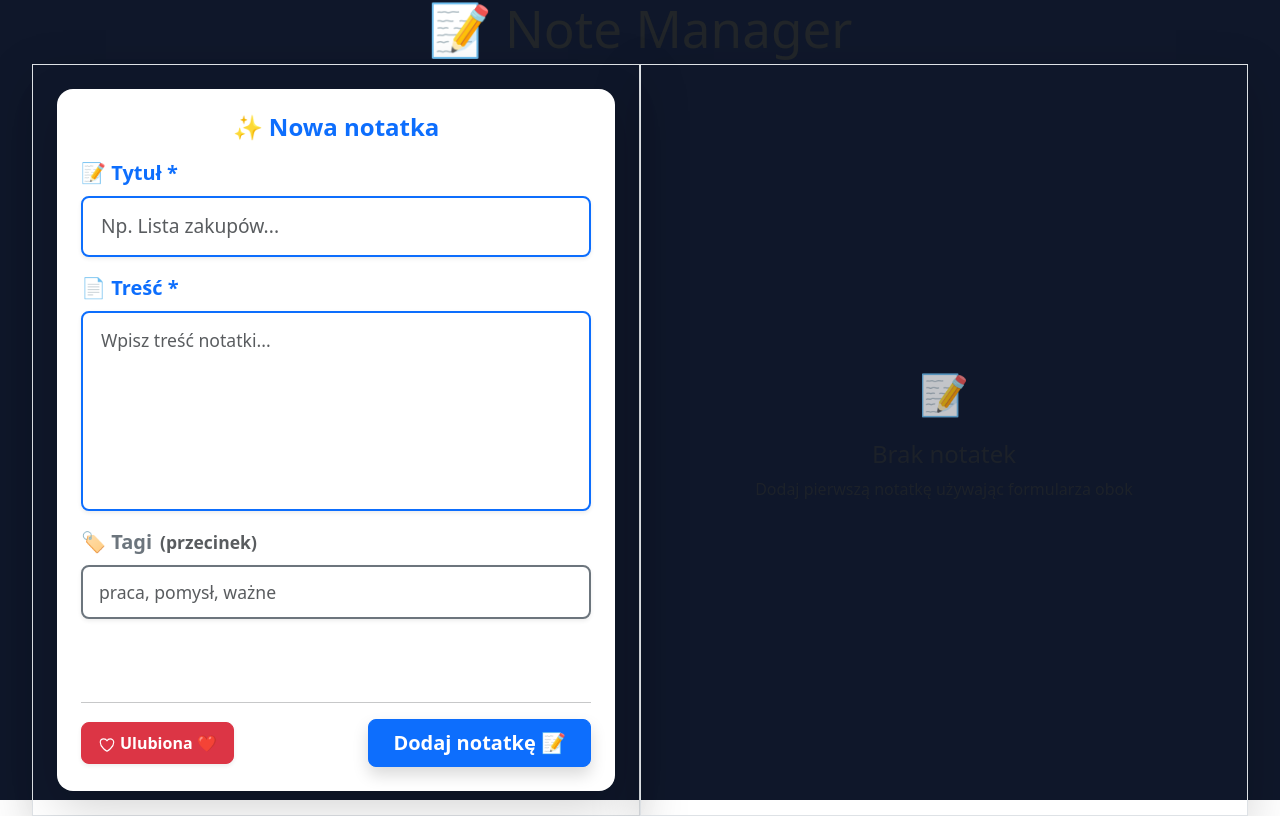
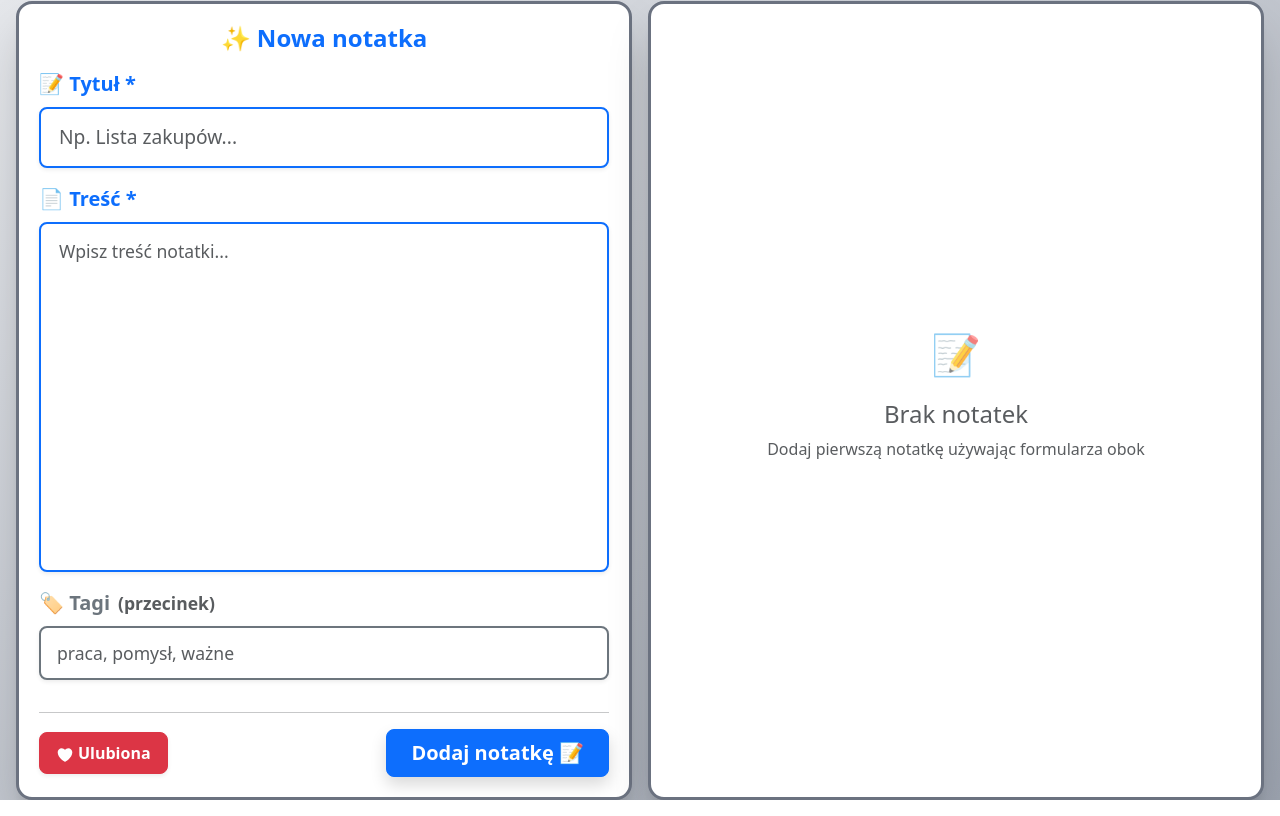
Before and after one commit to pawel2685/note-manager, a React (Vite) app: page / in a window 1280 px wide. Both pictures are taken after a click on the button "Ulubiona". Built offline with nearby package versions, Linux system fonts and the light colour scheme.

Commit message:
Change app theme and display view

```diff
--- a/src/App.tsx
+++ b/src/App.tsx
@@ -7,18 +7,63 @@ function App() {
   const { notes, loading, create, remove, toggleFavorite } = useNotes();
 
   return (
-    <div className="min-h-screen bg-slate-900 p-6">
-      <div className="mx-auto max-w-[95%] h-[calc(100vh-3rem)]">
-        <h1 className="text-3xl font-bold text-slate-100 mb-6 text-center">
+    <div
+      className="h-screen"
+      style={{
+        background: 'linear-gradient(to bottom right, rgb(229, 231, 235), rgb(156, 163, 175))',
+        minHeight: '100vh',
+        overflow: 'hidden',
+        padding: '1rem',
+        boxSizing: 'border-box'
+      }}
+    >
+      <div
+        className="h-full flex flex-col"
+        style={{
+          maxWidth: '100%',
+          width: '100%',
+          margin: '0 auto'
+        }}
+      >
+        <h1 className="text-3xl font-bold mb-4 text-center py-2" style={{ color: '#2563eb' }}>
           📝 Note Manager
         </h1>
 
-        <main className="flex gap-6 h-full">
-          <div className="w-1/2 border border-slate-700 rounded-xl bg-slate-800/80 p-4 shadow-lg shadow-slate-900/50 backdrop-blur">
+        <main
+          className="flex flex-1 min-h-0"
+          style={{
+            gap: '1rem',
+            width: '100%',
+            maxWidth: '100%'
+          }}
+        >
+          <div
+            className="bg-white"
+            style={{
+              width: 'calc(50% - 0.5rem)',
+              padding: '1.25rem',
+              borderRadius: '1rem',
+              boxShadow: '0 25px 50px -12px rgba(0, 0, 0, 0.25), 0 10px 10px -5px rgba(0, 0, 0, 0.1)',
+              border: '3px solid rgb(107, 114, 128)',
+              overflow: 'hidden',
+              boxSizing: 'border-box'
+            }}
+          >
             <AddNoteForm onCreate={create} />
           </div>
 
-          <div className="w-1/2 border border-slate-700 rounded-xl bg-slate-800/80 p-4 shadow-lg shadow-slate-900/50 backdrop-blur">
+          <div
+            className="bg-white"
+            style={{
+              width: 'calc(50% - 0.5rem)',
+              padding: '1.25rem',
+              borderRadius: '1rem',
+              boxShadow: '0 25px 50px -12px rgba(0, 0, 0, 0.25), 0 10px 10px -5px rgba(0, 0, 0, 0.1)',
+              border: '3px solid rgb(107, 114, 128)',
+              overflow: 'hidden',
+              boxSizing: 'border-box'
+            }}
+          >
             <NotesList
               notes={notes}
               loading={loading}
--- a/src/components/AddNoteForm.tsx
+++ b/src/components/AddNoteForm.tsx
@@ -1,5 +1,6 @@
 import { useState } from 'react';
 import { HeartIcon } from '@heroicons/react/24/outline';
+import { HeartIcon as HeartSolid } from '@heroicons/react/24/solid';
 import { parseTags } from '../utils/tagUtils';
 import type { NewNote } from '../types/note';
 
@@ -52,9 +53,9 @@ export default function AddNoteForm({ onCreate }: Props) {
 
   return (
     <div className="h-100">
-      <div className="card shadow-lg border-0 rounded-4 h-100">
-        <div className="card-body p-4 d-flex flex-column">
-          <h2 className="card-title text-center mb-3 h4 text-primary fw-bold">
+      <div className="h-100 bg-transparent">
+        <div className="d-flex flex-column h-100">
+          <h2 className="text-center mb-3 h4 text-primary fw-bold">
             ✨ Nowa notatka
           </h2>
 
@@ -99,7 +100,8 @@ export default function AddNoteForm({ onCreate }: Props) {
                     fontSize: '1.1rem',
                     padding: '14px 18px',
                     resize: 'none',
-                    minHeight: '200px'
+                    minHeight: '350px',
+                    height: '350px'
                   }}
                 />
               </div>
@@ -149,8 +151,18 @@ export default function AddNoteForm({ onCreate }: Props) {
                     : 'btn-outline-danger'
                 }`}
               >
-                <HeartIcon className={`me-1 ${isFavorite ? 'text-white' : ''}`} style={{ width: '18px', height: '18px' }} />
-                {isFavorite ? 'Ulubiona ❤️' : 'Ulubiona'}
+                {isFavorite ? (
+                  <HeartSolid
+                    className="me-1 text-white"
+                    style={{ width: '18px', height: '18px' }}
+                  />
+                ) : (
+                  <HeartIcon
+                    className="me-1 text-danger"
+                    style={{ width: '18px', height: '18px' }}
+                  />
+                )}
+                Ulubiona
               </button>
 
               <button
--- a/src/components/NotesList.tsx
+++ b/src/components/NotesList.tsx
@@ -42,16 +42,23 @@ export default function NotesList({ notes, loading, onDelete, onToggleFav }: Pro
 
   return (
     <div className="h-100">
-      <div className="h-100">
+      <div className="h-100 bg-transparent">
         <h2 className="h4 text-primary fw-bold text-center mb-3">
           📚 Twoje notatki
         </h2>
 
         <div className="overflow-auto" style={{ height: 'calc(100% - 60px)' }}>
-          <div className="row g-3">
+          <div className="row g-3" style={{ margin: 0, width: '100%' }}>
             {notes.map(n => (
-              <div key={n.id} className="col-12">
-                <div className="card border-0 shadow-sm rounded-4 h-auto">
+              <div key={n.id} className="col-12" style={{ paddingLeft: '0.75rem', paddingRight: '0.75rem' }}>
+                <div
+                  className="card h-auto bg-white"
+                  style={{
+                    borderRadius: '1rem',
+                    border: '2px solid #6b7280',
+                    boxShadow: '0 20px 25px -5px rgba(0, 0, 0, 0.2), 0 10px 10px -5px rgba(0, 0, 0, 0.1)'
+                  }}
+                >
                   <div className="card-body p-4">
                     <div className="d-flex justify-content-between align-items-start mb-3">
                       <div className="flex-grow-1 me-3">
--- a/src/index.css
+++ b/src/index.css
@@ -2,8 +2,6 @@
   font-family: system-ui, Avenir, Helvetica, Arial, sans-serif;
   line-height: 1.5;
   font-weight: 400;
-  color: #e2e8f0;
-  background-color: #0f172a;
 
   font-synthesis: none;
   text-rendering: optimizeLegibility;
@@ -29,7 +27,6 @@ body {
   margin: 0;
   min-width: 320px;
   min-height: 100vh;
-  background-color: #0f172a;
 }
 
 h1 {
@@ -44,7 +41,6 @@ button {
   font-size: 1em;
   font-weight: 500;
   font-family: inherit;
-  background-color: #1a1a1a;
   cursor: pointer;
   transition: border-color 0.25s;
 }
@@ -59,7 +55,6 @@ button:focus-visible {
 @media (prefers-color-scheme: light) {
   :root {
     color: #213547;
-    background-color: #ffffff;
   }
   a:hover {
     color: #747bff;
```
